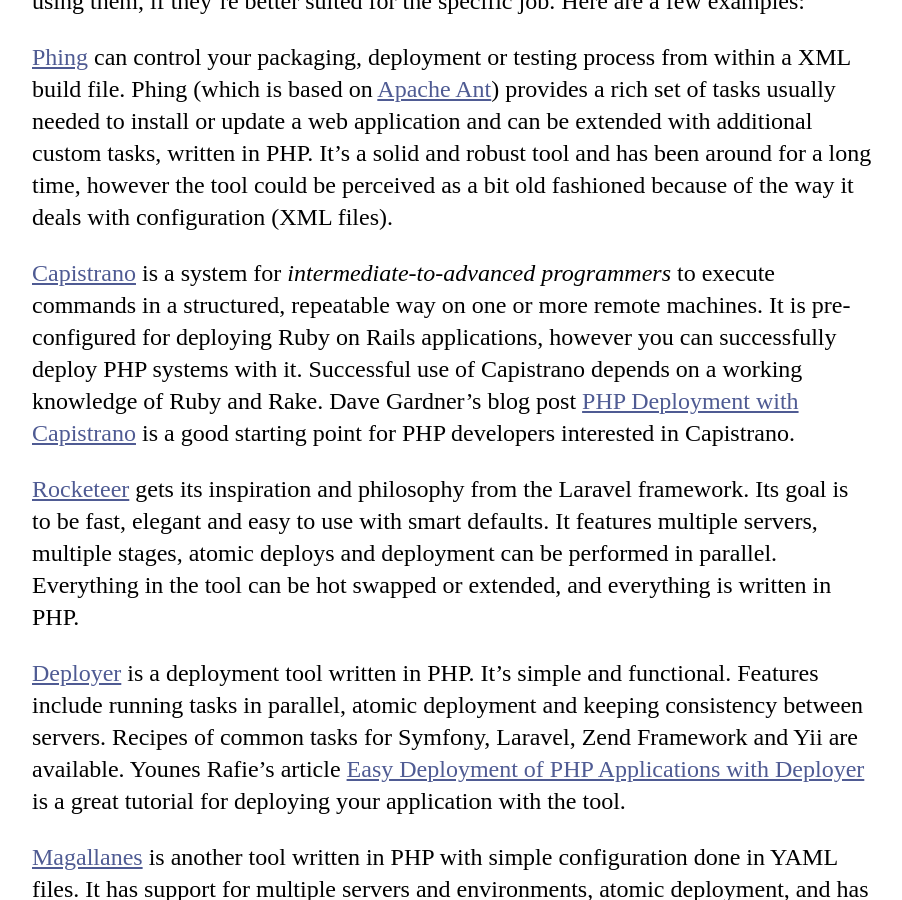
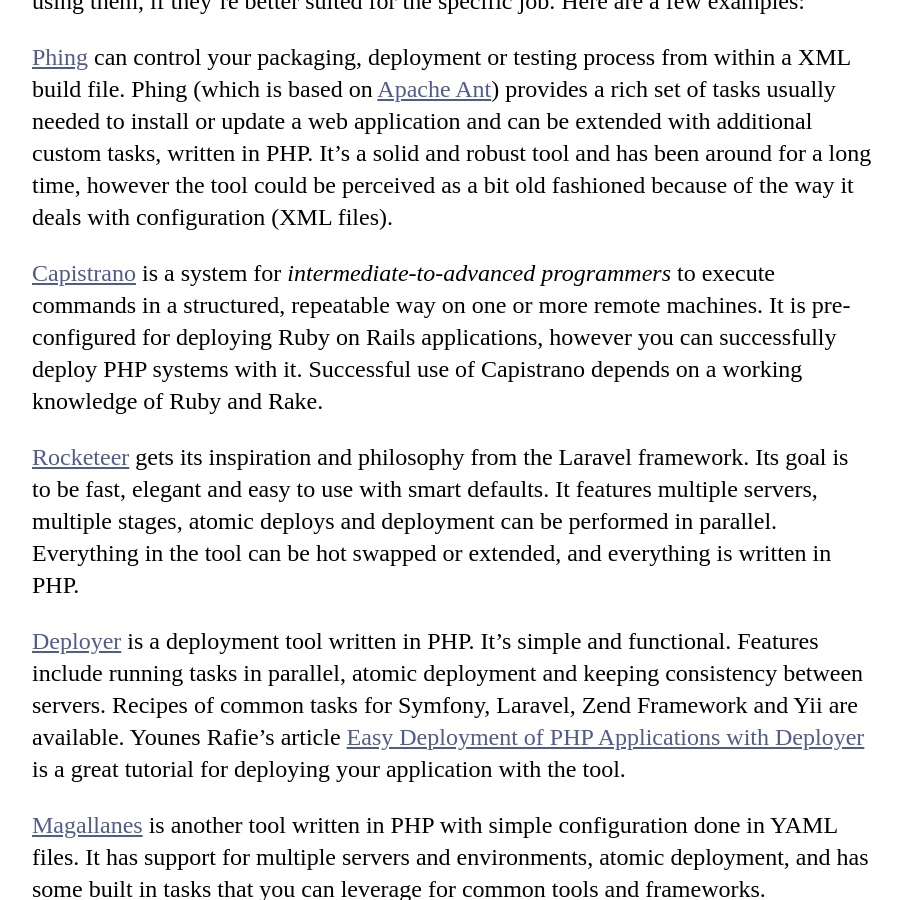
Before and after one commit to codeguy/php-the-right-way, a Jekyll site: the page built from _posts/12-05-01-Building-your-Application.md, in a window 1280 px wide and 900 px high, scrolled down 2000 px. Shown: the whole window, without its empty margins (188-1090 px from the left). Built offline with Jekyll 4.4.1, drawn with Linux system fonts in a browser that asks for light colours; our own code applies the rules of GitHub Pages for plain Markdown files.

Commit message:
Removed Dave Gardner's blog post
Broken link.

```diff
--- a/_posts/12-05-01-Building-your-Application.md
+++ b/_posts/12-05-01-Building-your-Application.md
@@ -28,7 +28,7 @@ There are many open source tools available to help you with build automation and
 
 [Phing] can control your packaging, deployment or testing process from within a XML build file. Phing (which is based on [Apache Ant]) provides a rich set of tasks usually needed to install or update a web application and can be extended with additional custom tasks, written in PHP. It's a solid and robust tool and has been around for a long time, however the tool could be perceived as a bit old fashioned because of the way it deals with configuration (XML files).
 
-[Capistrano] is a system for *intermediate-to-advanced programmers* to execute commands in a structured, repeatable way on one or more remote machines. It is pre-configured for deploying Ruby on Rails applications, however you can successfully deploy PHP systems with it. Successful use of Capistrano depends on a working knowledge of Ruby and Rake. Dave Gardner's blog post [PHP Deployment with Capistrano][phpdeploy_capistrano] is a good starting point for PHP developers interested in Capistrano.
+[Capistrano] is a system for *intermediate-to-advanced programmers* to execute commands in a structured, repeatable way on one or more remote machines. It is pre-configured for deploying Ruby on Rails applications, however you can successfully deploy PHP systems with it. Successful use of Capistrano depends on a working knowledge of Ruby and Rake.
 
 [Rocketeer] gets its inspiration and philosophy from the Laravel framework. Its goal is to be fast, elegant and easy to use with smart defaults. It features multiple servers, multiple stages, atomic deploys and deployment can be performed in parallel. Everything in the tool can be hot swapped or extended, and everything is written in PHP.
 
@@ -82,26 +82,25 @@ PHP.
 * [Continuous Integration with Teamcity][Teamcity]
 
 
-[buildautomation]: http://en.wikipedia.org/wiki/Build_automation
-[Phing]: http://www.phing.info/
-[Apache Ant]: http://ant.apache.org/
+[buildautomation]: https://en.wikipedia.org/wiki/Build_automation
+[Phing]: https://www.phing.info/
+[Apache Ant]: https://ant.apache.org/
 [Capistrano]: https://github.com/capistrano/capistrano/wiki
-[phpdeploy_capistrano]: http://www.davegardner.me.uk/blog/2012/02/13/php-deployment-with-capistrano/
-[phpdeploy_deployer]: http://www.sitepoint.com/deploying-php-applications-with-deployer/
+[phpdeploy_deployer]: https://www.sitepoint.com/deploying-php-applications-with-deployer/
 [Chef]: https://www.chef.io/
 [chef_vagrant_and_ec2]: http://www.jasongrimes.org/2012/06/managing-lamp-environments-with-chef-vagrant-and-ec2-1-of-3/
 [Chef_cookbook]: https://github.com/chef-cookbooks/php
 [Chef_tutorial]: https://www.youtube.com/playlist?list=PL11cZfNdwNyPnZA9D1MbVqldGuOWqbumZ
-[apache_ant_tutorial]: http://net.tutsplus.com/tutorials/other/automate-your-projects-with-apache-ant/
+[apache_ant_tutorial]: https://code.tutsplus.com/tutorials/automate-your-projects-with-apache-ant--net-18595
 [Travis CI]: https://travis-ci.org/
-[Jenkins]: http://jenkins-ci.org/
-[PHPCI]: http://www.phptesting.org/
-[Teamcity]: http://www.jetbrains.com/teamcity/
-[Deployer]: http://deployer.org/
+[Jenkins]: https://jenkins.io/
+[PHPCI]: https://www.phptesting.org/
+[Teamcity]: https://www.jetbrains.com/teamcity/
+[Deployer]: https://deployer.org/
 [Rocketeer]: http://rocketeer.autopergamene.eu/
-[Magallanes]: http://magephp.com/
-[expert_php_deployments]: http://viccherubini.com/assets/Expert-PHP-Deployments.pdf
-[deploying_php_applications]: http://www.deployingphpapplications.com
+[Magallanes]: https://www.magephp.com/
+[expert_php_deployments]: https://viccherubini.com/assets/Expert-PHP-Deployments.pdf
+[deploying_php_applications]: https://deployingphpapplications.com/
 [Ansible]: https://www.ansible.com/
 [Puppet]: https://puppet.com/
 [ansible_for_devops]: https://leanpub.com/ansible-for-devops
```
